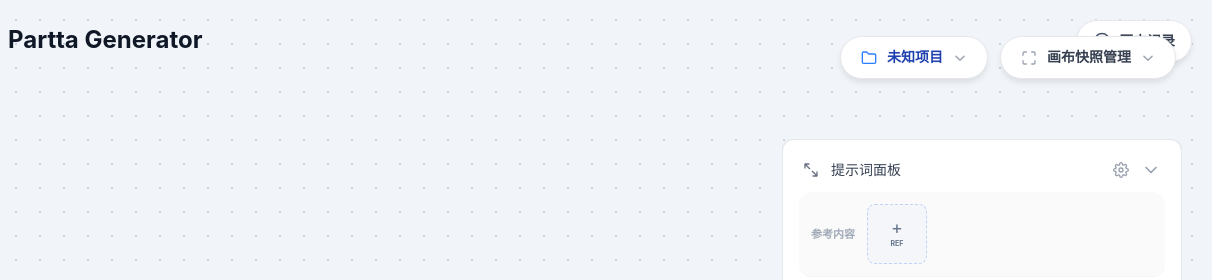
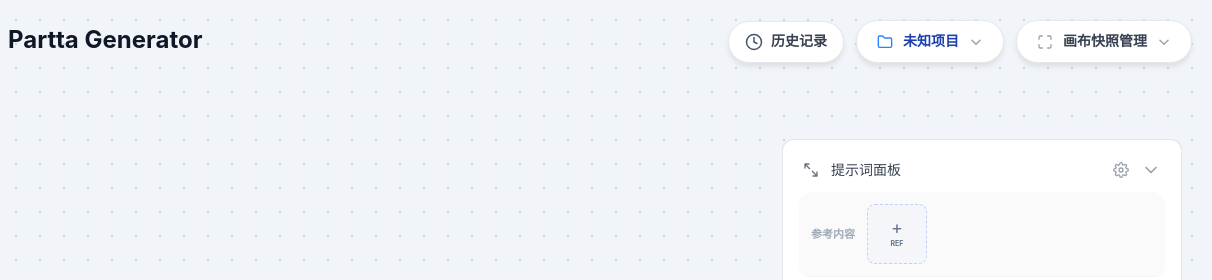
Before and after one commit to professorczh/Nano-API-Generator, a website: page index.html in a window 1280 px wide. Shown: the top 280 px of the page, 68-1280 px from the left. Drawn offline with nearby package versions, Linux system fonts and the light colour scheme; no server answers.

Commit message:
fix: restore index.html encoding and move historyRecordsBtn

```diff
--- a/index.html
+++ b/index.html
@@ -674,7 +674,6 @@
         </path>
         <circle id="linkerEndCircle" r="5" fill="#3b82f6" style="display: none;" />
     </svg>
-    <!-- 终极硬化版：右上角管理面板 (不再依赖外部CSS类提供尺寸) -->
     <div style="position: fixed !important; top: 20px !important; right: 20px !important; z-index: 999999 !important; font-family: sans-serif !important;"
         class="pointer-events-auto flex items-center gap-3">
             <!-- 历史记录按钮 (新增) -->
@@ -685,9 +684,6 @@
                     style="font-size: 14px !important; font-weight: 700 !important; color: #374151 !important; white-space: nowrap !important;">历史记录</span>
             </button>
 
-
-
-        <div class="pointer-events-auto absolute top-4 right-4 flex items-center gap-3">
             <!-- 项目管理器 (Project Manager) -->
             <div style="position: relative !important;" id="projectManagerWrapper">
                 <button id="projectManagerBtn"
@@ -804,7 +800,7 @@
             </div>
             </div>
         </div>
-    </div>
+
 
     <!-- 提示词面板设置模态框 (Prompt Settings Modal) -->
     <div id="promptSettingsOverlay"
```
Lines whose indentation alone changed are shown as unchanged.
